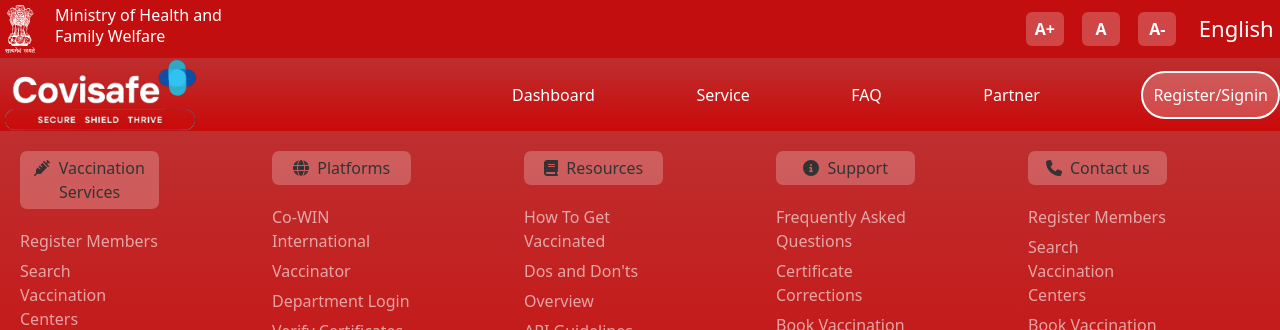
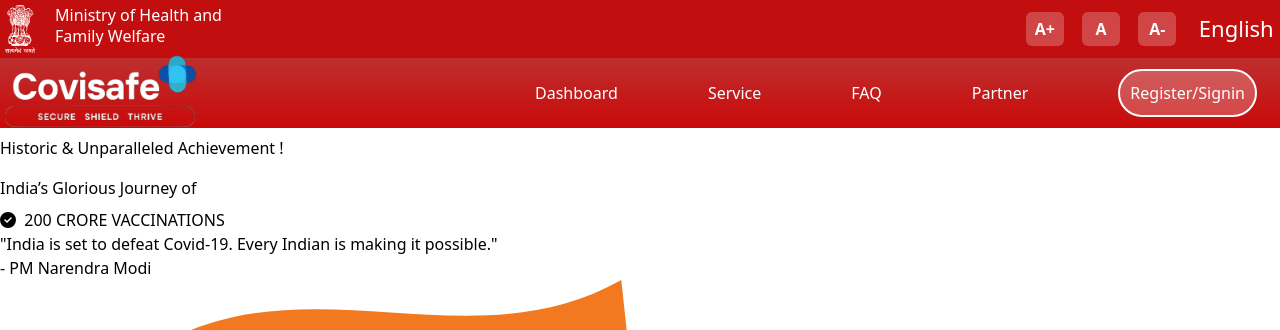
Before and after one commit to Guyvinay/covisafePlus, a React (Vite) app in the folder frontend/covisafe/: page / in a window 1280 px wide. Shown: the top 330 px of the page. Built offline with nearby package versions, Linux system fonts and the light colour scheme.

Commit message:
updated main section for landing page

```diff
--- a/frontend/covisafe/src/App.jsx
+++ b/frontend/covisafe/src/App.jsx
@@ -2,14 +2,26 @@
 import Nav from './components/nav'
 import Footer from './components/Footer'
 import './css/footer.css'
+import Main from './components/Main'
 
 function App() {
+  const [zoom, setZoom] = useState(100);
+  // const handleZoomIn = () => {
+  //   setZoom(zoom + 1);
+  // };
+  // const handleZoomOut = () => {
+  //   setZoom(zoom - 1);
+  // };
+  // const handleReset = () => {
+  //   setZoom(100);
+  // };
   return (
-    <>
-      <Nav/>
-      <Footer/>
-    </>
-  )
+    <div style={{ zoom: `${zoom}%` }}>
+      <Nav zoom={[zoom, setZoom]} />
+      <Main />
+      <Footer />
+    </div>
+  );
 }
 
 export default App
--- a/frontend/covisafe/src/components/Footer.jsx
+++ b/frontend/covisafe/src/components/Footer.jsx
@@ -1,4 +1,4 @@
-import React from 'react'
+import React from 'react';
 import { FontAwesomeIcon } from "@fortawesome/react-fontawesome";
 import { faBook, faGlobe, faInfo, faInfoCircle, faPhone, faSyringe } from "@fortawesome/free-solid-svg-icons";
 
--- /dev/null
+++ b/frontend/covisafe/src/components/Main.jsx
@@ -0,0 +1,44 @@
+import React from 'react';
+import { FontAwesomeIcon } from "@fortawesome/react-fontawesome";
+import { faCircleCheck } from '@fortawesome/free-solid-svg-icons';
+
+
+export default function Main() {
+  return (
+    <>
+      <div className="grid grid-cols-2 align-middle place-content-center w-full">
+        <div className="quote pl-28 ml-28 flex my-auto">
+          <div className='h-fit'>
+            <div>
+              <h3
+                className="font-sans font-bold text-5xl my-10"
+                style={{ lineHeight: "4rem" }}
+              >
+                Historic & Unparalleled Achievement !
+                <br />
+                India’s Glorious Journey of
+              </h3>
+            </div>
+            <div className="border-red-500 border-2 flex rounded-md uppercase w-fit font-bold text-red-500 my-8 py-4 px-8 text-5xl">
+              <FontAwesomeIcon
+                icon={faCircleCheck}
+                className="text-blue-500 my-auto text-4xl"
+              />
+              &nbsp; 200 CRORE VACCINATIONS
+            </div>
+            <div className="my-8">
+              <p className="font-semibold">
+                "India is set to defeat Covid-19. Every Indian is making it
+                possible."
+              </p>
+              <p className="font-normal">- PM Narendra Modi</p>
+            </div>
+          </div>
+        </div>
+        <div className="photo flex align-middle w-2/3 justify-center mx-auto my-8 ">
+          <img src="./images/independance.svg" alt="Independence" />
+        </div>
+      </div>
+    </>
+  );
+}
--- a/frontend/covisafe/src/components/Nav.jsx
+++ b/frontend/covisafe/src/components/Nav.jsx
@@ -1,6 +1,6 @@
-import React from 'react'
+import React, { useState } from 'react'
 
-export default function Nav() {
+export default function Nav(props) {
   return (
     <>
       {/* <!-- header --> */}
@@ -15,9 +15,9 @@
         </div>
 
         <div className="mrightside">
-          <button>A+</button>
-          <button>A</button>
-          <button>A-</button>
+          <button onClick={()=>props.zoom[1](props.zoom[0]+1)}>A+</button>
+          <button onClick={()=>props.zoom[1](100)}>A</button>
+          <button onClick={()=>props.zoom[1](props.zoom[0]-1)}>A-</button>
 
           <p id="eng">English </p>
         </div>
@@ -26,10 +26,7 @@
       {/* <!-- nav --> */}
       <div className="mnav">
         <div className="mlogo">
-          <img
-            src="./images/mainlogo.png"
-            alt="logo"
-          />
+          <img src="./images/mainlogo.png" alt="logo" />
         </div>
 
         <div className="mnavlist">
--- a/frontend/covisafe/src/index.css
+++ b/frontend/covisafe/src/index.css
@@ -87,10 +87,8 @@
     background: linear-gradient(180deg, #be2f2f, #ca0909);
     background-color: var(--second-color);
     display: flex;
-    height: 100%;
     width: 100%;
-    align-items: center;
-    /* height: 7rem; */
+    height: 7rem;
     background-color: var(--nav);
     justify-content: space-between;
 }
@@ -98,13 +96,13 @@
 .mlogo {
     display: flex;
     align-items: center;
-    height: fit-content;
     width: fit-content;
 }
 .mlogo img {
     display: block;
     width: 5rem;
     width: 20rem;
+    padding-bottom: 2%;
 }
 
 .mnavlist {
@@ -112,13 +110,16 @@
     width: 60%;
     display: flex;
     font-size: 1.6rem;
+    /* margin-right: 1%; */
     align-items: center;
     justify-content: space-between;
 }
 
 .mnavlist a {
+    margin-top: 1%;
     text-decoration: none;
     color: white;
+    margin: 3%;
     cursor: pointer !important;
 }
 
```
Also changed, not shown: frontend/covisafe/src/components/Select.jsx (added, +13 -0 lines), frontend/covisafe/images/independance.svg (added).
